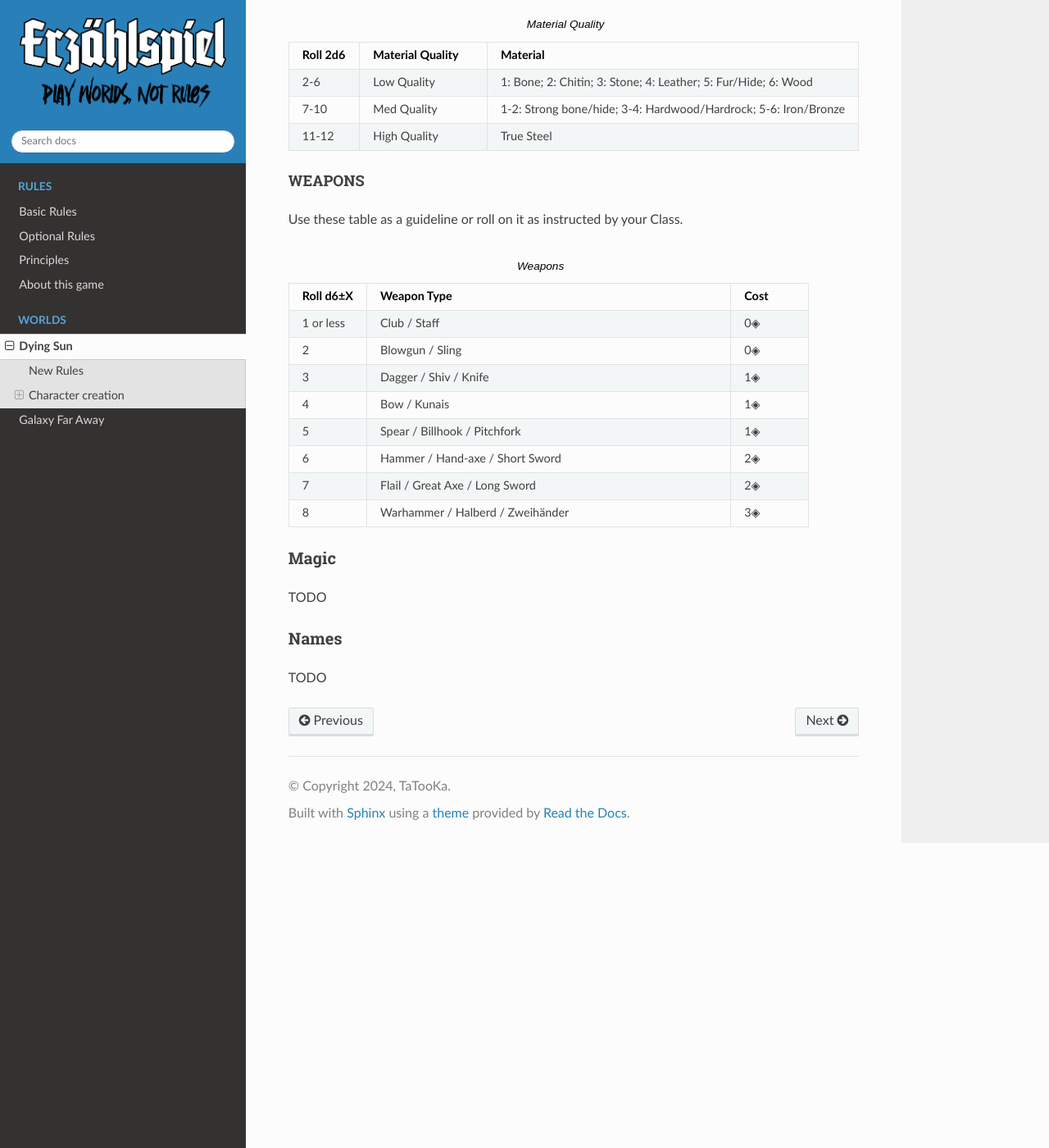
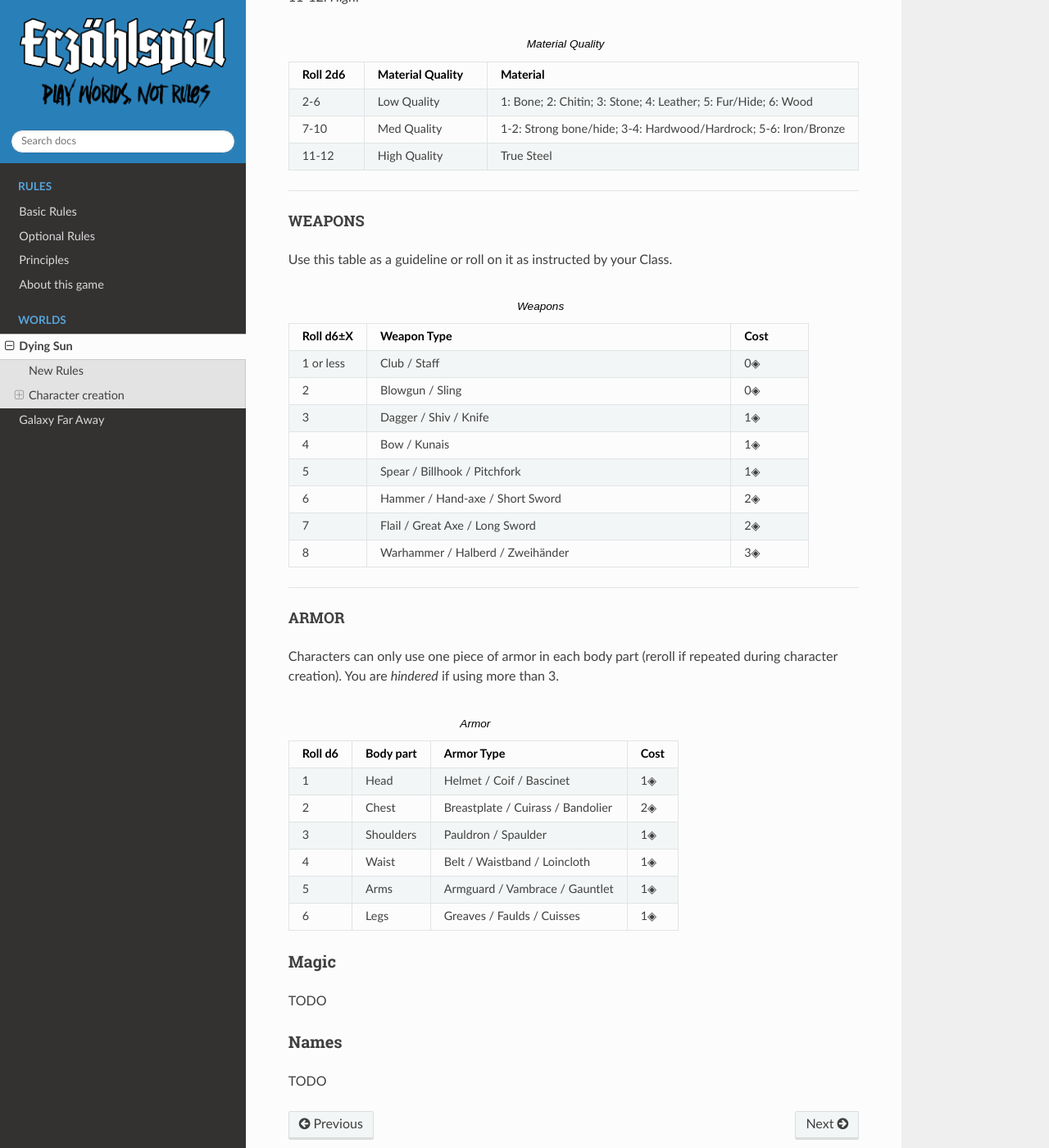
Before and after one commit to TaTooKa/froth, a Sphinx documentation site: the page built from docs/source/pages/dyingsun.rst, in a window 1280 px wide and 1400 px high, scrolled down 3151 px. Shown: the whole window at 82% size. Built offline with Sphinx 7.4.7 and the Read the Docs theme 3.1.0, drawn with Linux system fonts in a browser that asks for light colours; some of the changed text lies outside the part shown.

Commit message:
Add armor table

```diff
--- a/docs/source/pages/dyingsun.rst
+++ b/docs/source/pages/dyingsun.rst
@@ -102,7 +102,7 @@ Gain 2 extra skills of your choice:
 Gear
 ~~~~
 
-Metal is too scarce to use as coin. Wastelanders use gems (◈) for currency. You begin with d6 ◈.
+Metal is too scarce in the deserts of the Dying Sun to be used as coin. Wastelanders use gems (◈) for currency. You begin with d6 ◈.
 
 MATERIALS
 ^^^^^^^^^
@@ -132,10 +132,12 @@ When generating random weapons/armor, first roll for **material quality** (2d6):
      - High Quality
      - True Steel
 
+------------
+
 WEAPONS
 ^^^^^^^
 
-Use these table as a guideline or roll on it as instructed by your Class.
+Use this table as a guideline or roll on it as instructed by your Class.
 
 .. list-table:: Weapons
    :widths: 15 70 15
@@ -169,6 +171,45 @@ Use these table as a guideline or roll on it as instructed by your Class.
      - Warhammer / Halberd / Zweihänder
      - 3◈
 
+------------
+
+ARMOR
+^^^^^
+
+Characters can only use one piece of armor in each body part (reroll if repeated during character creation). You are *hindered* if using more than 3.
+
+.. list-table:: Armor
+   :header-rows: 1
+
+   * - Roll d6
+     - Body part
+     - Armor Type
+     - Cost
+   * - 1
+     - Head
+     - Helmet / Coif / Bascinet
+     - 1◈
+   * - 2
+     - Chest
+     - Breastplate / Cuirass / Bandolier
+     - 2◈
+   * - 3
+     - Shoulders
+     - Pauldron / Spaulder
+     - 1◈
+   * - 4
+     - Waist
+     - Belt / Waistband / Loincloth
+     - 1◈
+   * - 5
+     - Arms
+     - Armguard / Vambrace / Gauntlet
+     - 1◈
+   * - 6
+     - Legs
+     - Greaves / Faulds / Cuisses
+     - 1◈
+
 Magic
 ~~~~~
 
```
Also changed, not shown: other parts of docs/source/pages/dyingsun.rst (+1 -1 lines).
